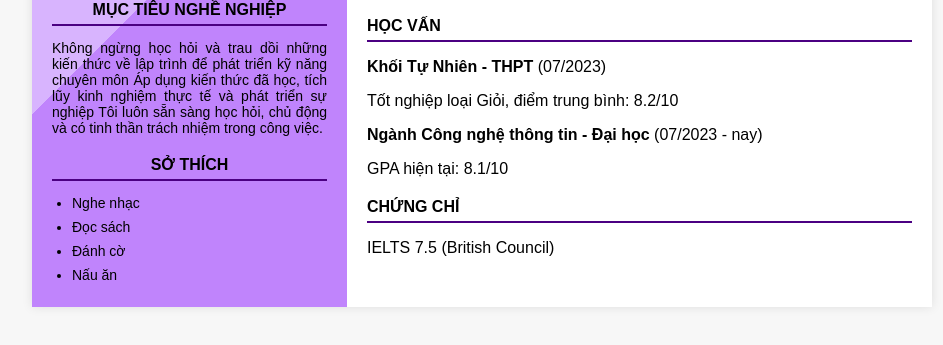
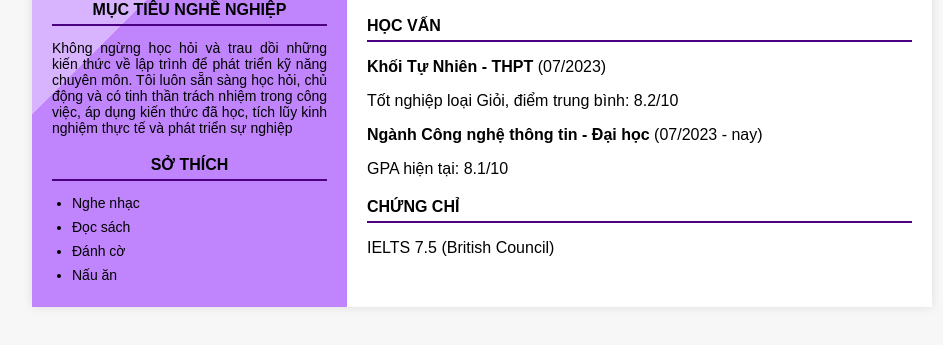
Before and after one commit to Khang-712/enigma.github.io, a plain HTML site: page index.html in a window 1280 px wide. Shown: the part 413-758 px from the top of the page, without its empty margins (158-1101 px from the left). Drawn offline with Linux system fonts and the light colour scheme.

Commit message:
Update index.html

```diff
--- a/index.html
+++ b/index.html
@@ -26,9 +26,8 @@
 
             <div class="section-title">MỤC TIÊU NGHỀ NGHIỆP</div>
             <p class="about-text">
-                Không ngừng học hỏi và trau dồi những kiến thức về lập trình để phát triển kỹ năng chuyên môn
-                Áp dụng kiến thức đã học, tích lũy kinh nghiệm thực tế và phát triển sự nghiệp
-                Tôi luôn sẵn sàng học hỏi, chủ động và có tinh thần trách nhiệm trong công việc.
+                Không ngừng học hỏi và trau dồi những kiến thức về lập trình để phát triển kỹ năng chuyên môn.
+                Tôi luôn sẵn sàng học hỏi, chủ động và có tinh thần trách nhiệm trong công việc, áp dụng kiến thức đã học, tích lũy kinh nghiệm thực tế và phát triển sự nghiệp
             </p>
 
            <div class="section-title">SỞ THÍCH</div>
```
